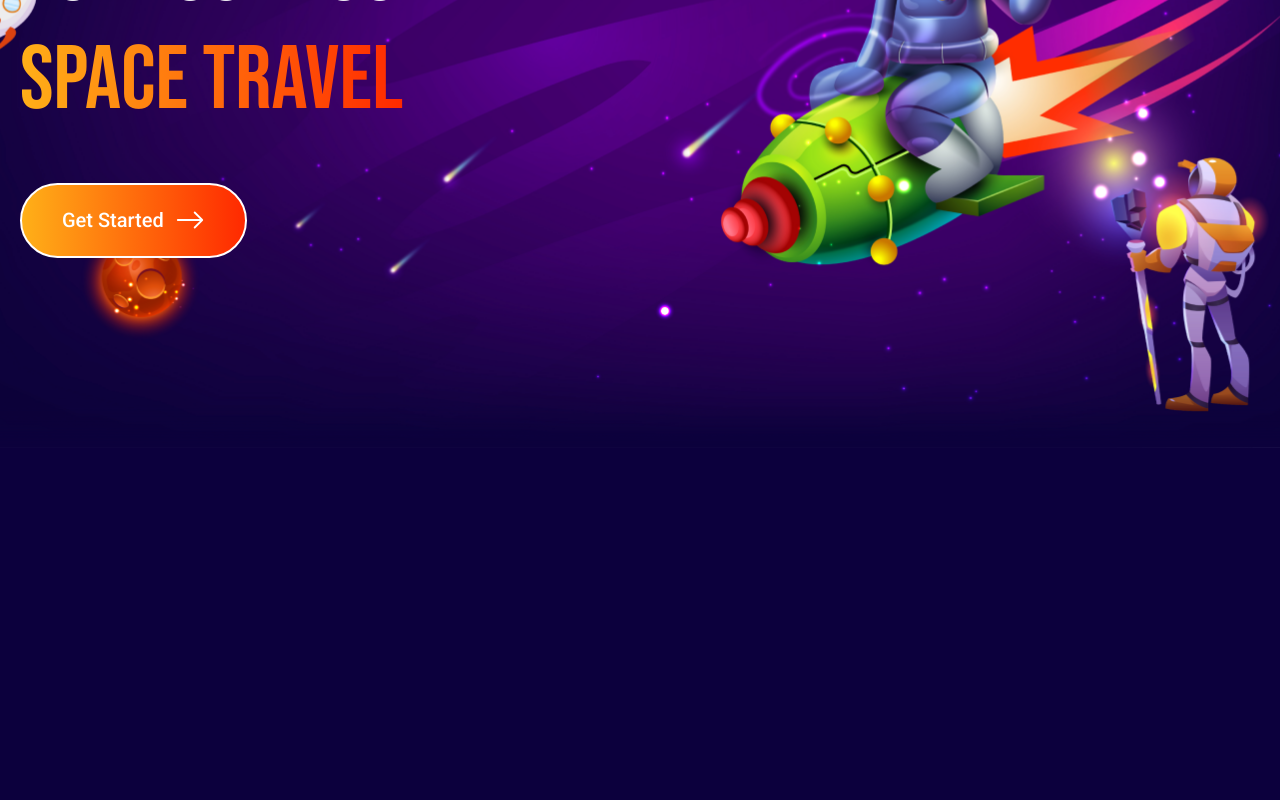
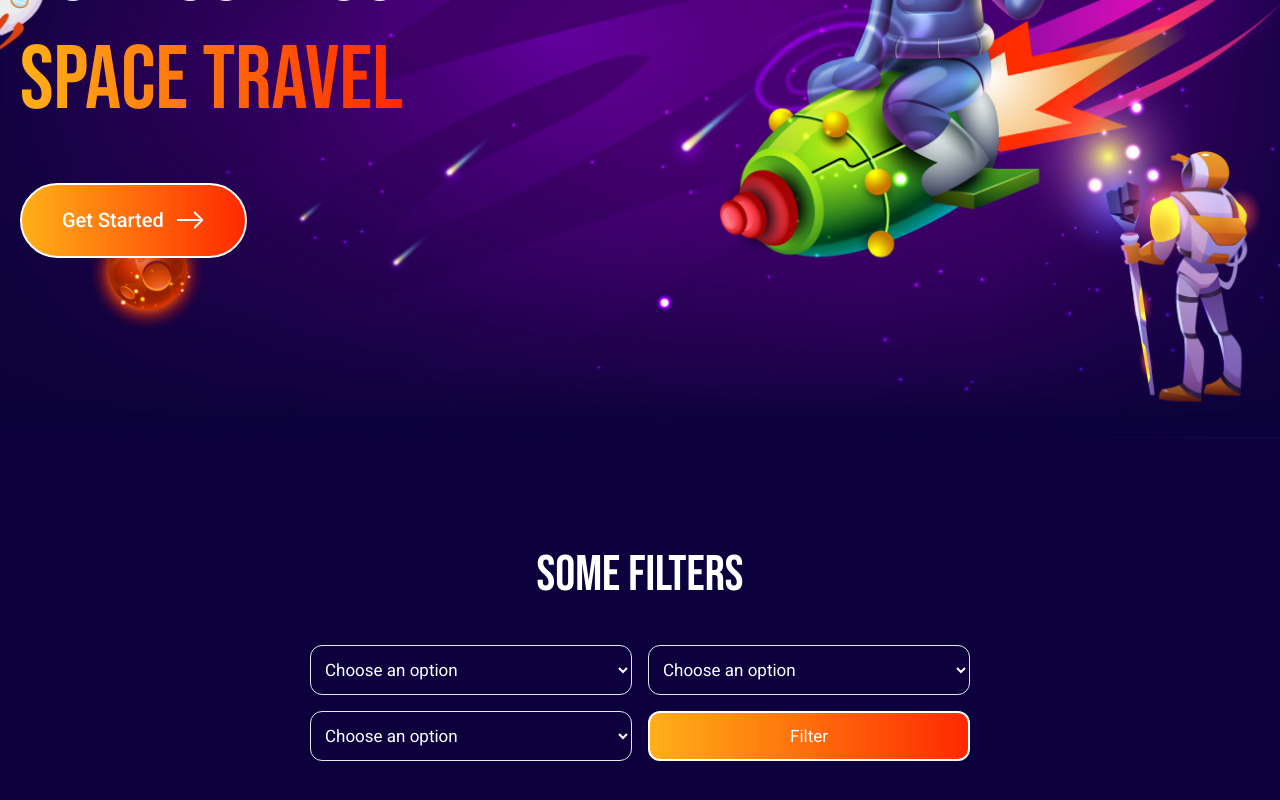
Before and after one commit to SamuelAMZ/samuel_amouzou---frontend_developer, a React (Create React App) app in the folder views/: page / in a window 1280 px wide. Shown: the part 352-1152 px from the top of the page. Before the commit the page ends 800 px from the top, so only its background shows below. Built offline with nearby package versions, Linux system fonts and the light colour scheme.

Commit message:
filters section added

```diff
--- a/views/src/components/Filters.jsx
+++ b/views/src/components/Filters.jsx
@@ -0,0 +1,39 @@
+import React from "react";
+
+const Filters = () => {
+  return (
+    <div className="filter-container md:max-w-7xl xl:max-w-screen-xl mx-auto px-5 py-5 md:px-10 xl:px-5">
+      <div className="headline">
+        <h3>Some Filters</h3>
+      </div>
+      <div className="filters">
+        <form>
+          <select class="border rounded-xl focus:ring-yellow-500 focus:border-yellow-500 block w-full p-2.5 ">
+            <option selected>Choose an option</option>
+            <option value="US">United States</option>
+            <option value="CA">Canada</option>
+            <option value="FR">France</option>
+            <option value="DE">Germany</option>
+          </select>
+          <select class="border rounded-xl focus:ring-yellow-500 focus:border-yellow-500 block w-full p-2.5 ">
+            <option selected>Choose an option</option>
+            <option value="US">United States</option>
+            <option value="CA">Canada</option>
+            <option value="FR">France</option>
+            <option value="DE">Germany</option>
+          </select>
+          <select class="border rounded-xl focus:ring-yellow-500 focus:border-yellow-500 block w-full p-2.5 ">
+            <option selected>Choose an option</option>
+            <option value="US">United States</option>
+            <option value="CA">Canada</option>
+            <option value="FR">France</option>
+            <option value="DE">Germany</option>
+          </select>
+          <button className="rounded-xl">Filter</button>
+        </form>
+      </div>
+    </div>
+  );
+};
+
+export default Filters;
--- a/views/src/pages/Home.jsx
+++ b/views/src/pages/Home.jsx
@@ -4,13 +4,17 @@ import React from "react";
 // components imports
 import Header from "../components/Header";
 import Hero from "../components/Hero";
+import Filters from "../components/Filters";
 
 const Home = () => {
   return (
-    <header style={{ backgroundImage: "url(./images/hero.png)" }}>
-      <Header />
-      <Hero />
-    </header>
+    <>
+      <header style={{ backgroundImage: "url(./images/hero.png)" }}>
+        <Header />
+        <Hero />
+      </header>
+      <Filters />
+    </>
   );
 };
 
--- /dev/null
+++ b/views/src/styles/components/_filter.scss
@@ -0,0 +1,68 @@
+@use "../globals/breakpoints" as b;
+@import "../globals/variables";
+@import "../globals/mixins";
+
+.filter-container {
+  margin-top: 5rem;
+  color: white;
+  display: flex;
+  flex-direction: column;
+  align-items: center;
+  justify-content: center;
+  gap: 2rem;
+
+  width: 700px;
+  margin-bottom: 15rem;
+
+  h3 {
+    font-family: "Bebas Neue", cursive;
+    font-size: 50px;
+    text-transform: uppercase;
+  }
+
+  .filters {
+    width: 100%;
+    form {
+      display: grid;
+      grid-template-columns: 1fr 1fr;
+      gap: 1rem;
+
+      select {
+        width: 100%;
+        height: 50px;
+        color: white;
+        font-size: 17px;
+        background-color: transparent;
+
+        option {
+          background-color: #0c003d;
+          color: white;
+          border-radius: 20px;
+        }
+      }
+
+      button {
+        background: rgb(255, 176, 24);
+        background: linear-gradient(
+          90deg,
+          rgba(255, 176, 24, 1) 0%,
+          rgba(255, 41, 0, 1) 100%
+        );
+
+        cursor: pointer;
+        transition: 0.7s ease-in;
+        border: 2px solid white;
+        font-size: 17px;
+
+        &:hover {
+          background: rgb(255, 176, 24);
+          background: linear-gradient(
+            180deg,
+            rgba(255, 176, 24, 1) 0%,
+            rgba(255, 41, 0, 1) 100%
+          );
+        }
+      }
+    }
+  }
+}
--- a/views/src/styles/globals/_breakpoints.scss
+++ b/views/src/styles/globals/_breakpoints.scss
@@ -2,6 +2,7 @@ $breakpoint-n: (
   "500": 500px,
   "768": 768px,
   "1000": 1000px,
+  "1240": 1240px,
   "1340": 1340px,
 );
 
--- a/views/src/styles/globals/_generals.scss
+++ b/views/src/styles/globals/_generals.scss
@@ -10,7 +10,7 @@
 
 /* scroll bar */
 ::-webkit-scrollbar {
-  width: 10px;
+  width: 7px;
 }
 ::-webkit-scrollbar-track {
   box-shadow: inset 0 0 5px #1013204a;
--- a/views/src/styles/index.scss
+++ b/views/src/styles/index.scss
@@ -1,4 +1,4 @@
 @import "../styles/globals/variables", "./globals/breakpoints",
   "../styles/globals/generals", "../styles/pages/home",
   "../styles/components/header", "../styles/components/sidemenu",
-  "../styles/components/hero";
+  "../styles/components/hero", "../styles/components/filter";
--- a/views/src/styles/pages/_home.scss
+++ b/views/src/styles/pages/_home.scss
@@ -4,10 +4,14 @@
 
 header {
   width: 100%;
-  min-height: 100vh;
+  min-height: 90vh;
   background-position: center;
   background-repeat: no-repeat;
   background-size: cover;
 
   position: relative;
+
+  @include b.breakpoint("1240") {
+    min-height: 90vh;
+  }
 }
```
Also changed, not shown: views/src/styles/components/_hero.scss (+16 -4 lines), views/src/components/Section.jsx (deleted), views/src/styles/index.min.css, 1 other file (tests, documents, lock files or other folders).
